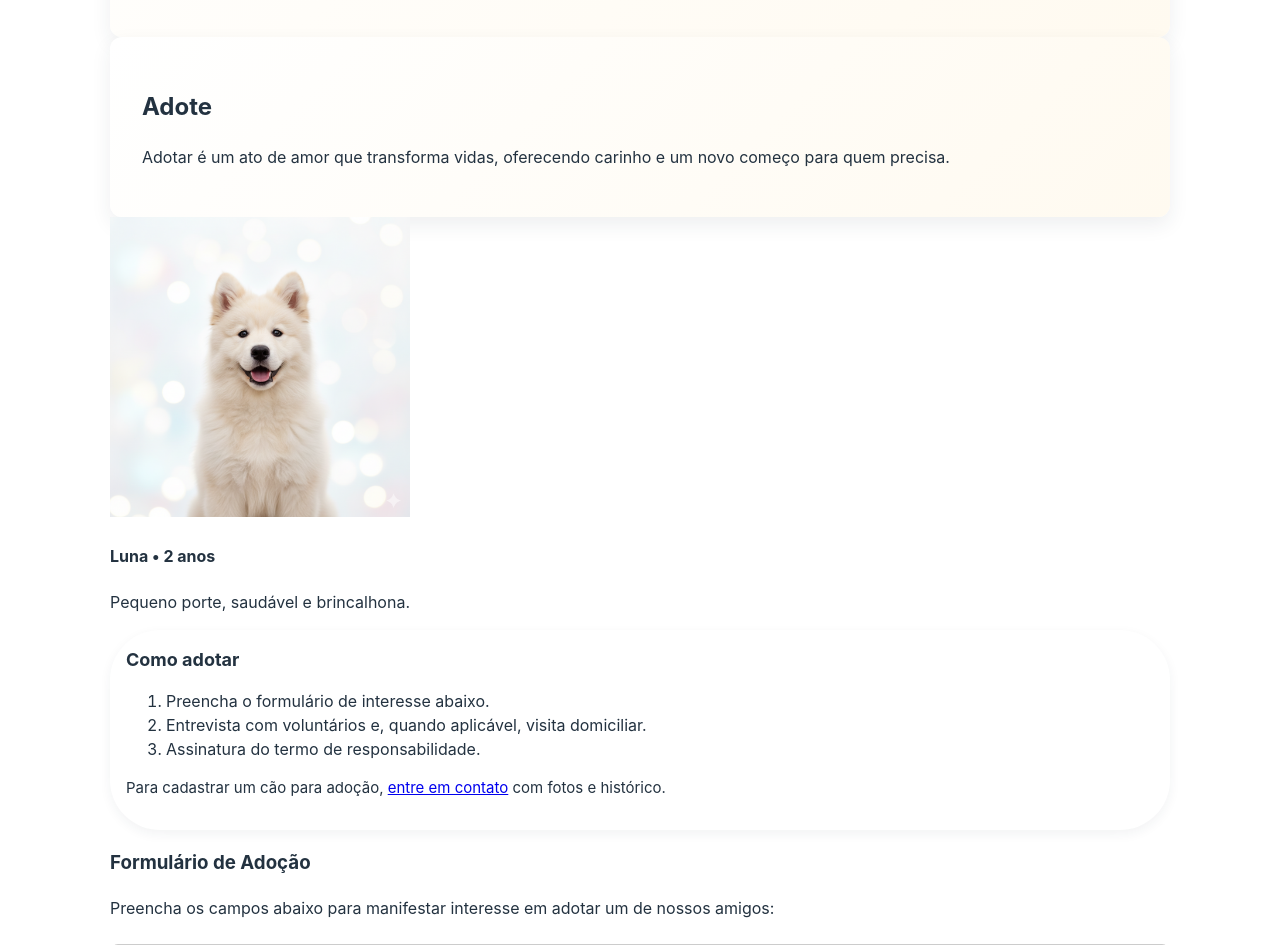
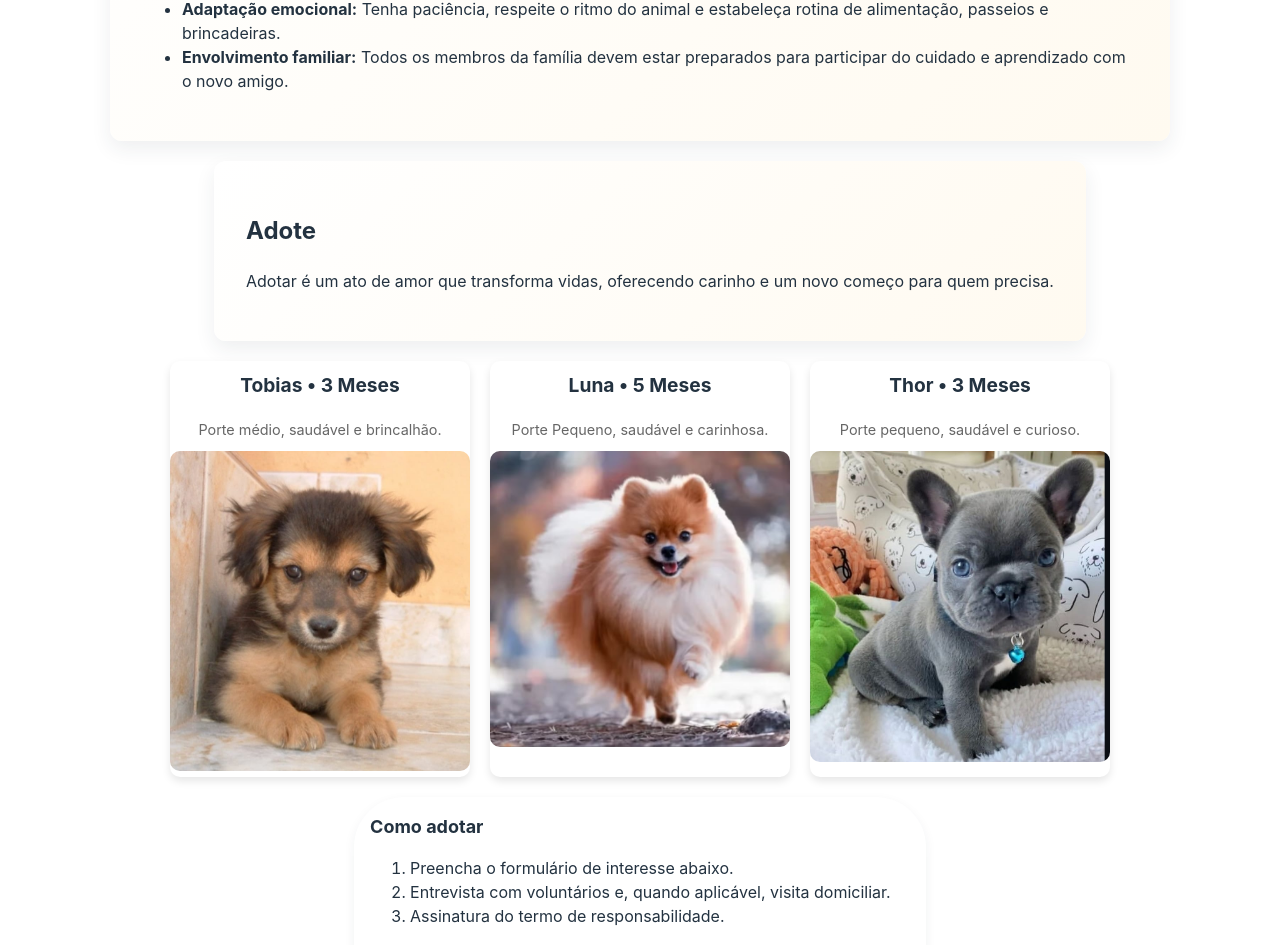
Before and after one commit to Brenocosta74/patinhas, a Flask app: template templates/adocao.html in a window 1280 px wide. Shown: the part 2080-3025 px from the top of the page. Run offline with Flask 3, Linux system fonts and the light colour scheme; the template is opened without the code that fills it, so the values that code supplies are empty.

Commit message:
Site finalizado

```diff
--- a/static/css/styles.css
+++ b/static/css/styles.css
@@ -1,6 +1,6 @@
 :root {
   --mint: #efd735;
-  --accent: #FF8A4B; /* Cor laranja para o header */
+  --accent: #FF8A4B;
   --dark: #233240;
   --muted: #6b7b86;
   --card: #ffffff;
@@ -8,7 +8,6 @@
   font-family: Inter, system-ui, -apple-system, 'Segoe UI', Roboto, 'Helvetica Neue', Arial;
 }
 
-/* Reset */
 html, body {
   margin: 0;
   padding: 0;
@@ -18,7 +17,6 @@ html, body {
   box-sizing: border-box;
 }
 
-/* Corpo */
 body {
   min-height: 100%;
   margin: 0;
@@ -28,14 +26,12 @@ body {
   font-family: var(--font);
 }
 
-/* Container */
 .container {
   max-width: 1100px;
   margin: 0 auto;
   padding: 0 20px;
 }
 
-/* Header */
 #main-header {
   top: 0;
   left: 0;
--- a/templates/adocao.html
+++ b/templates/adocao.html
@@ -68,6 +68,41 @@
 .close:hover {
   color: #000;
 }
+
+.container {
+  display: flex;
+  flex-wrap: wrap;
+  gap: 20px;
+  justify-content: center;
+}
+
+.pet-thumbnail {
+  width: 300px;
+  text-align: center;
+  cursor: pointer;
+  box-shadow: 0 4px 8px rgba(0, 0, 0, 0.1);
+  border-radius: 10px;
+  overflow: hidden;
+  background-color: #fff;
+}
+
+.pet-thumbnail img {
+  width: 100%;
+  border-radius: 10px;
+}
+
+.pet-thumbnail h3 {
+  margin-top: 10px;
+  font-size: 1.2em;
+}
+
+.pet-thumbnail p {
+  color: #666;
+  font-size: 0.9em;
+  margin-bottom: 10px;
+}
+
+
 </style>
 
 <body>
@@ -97,7 +132,7 @@
     <h2>Adoção Responsável</h2>
     <p>Adotar é um ato de amor e responsabilidade. Cada cachorro disponível para adoção tem uma história e está à espera de uma nova chance de ser feliz. Ao escolher adotar, você não apenas ganha um companheiro leal, mas também transforma uma vida, oferecendo carinho, cuidado e um lar de verdade.</p>
   </section>
-
+<br>
   <section class="hero-card section">
     <h2>Processo de Adoção Seguro</h2>
     <p>Saiba como seguir etapas confiáveis, garantindo que a adoção seja segura para você e para o cachorro.</p>
@@ -116,7 +151,7 @@
     <h3>ONGs e abrigos parceiros</h3>
     <p>Conheça instituições comprometidas com o bem-estar animal, onde você pode encontrar cães à espera de um lar amoroso.</p>
   </section>
-
+<br>
   <section class="hero-card section">
     <h2>Como ser um lar temporário</h2>
     <p>Aprenda a acolher cães temporariamente, oferecendo cuidados e carinho enquanto esperam pela adoção definitiva.</p>
@@ -148,7 +183,7 @@
       <li><strong>Semana 4:</strong> Fotos, relatório e avaliação de saúde.</li>
     </ul>
   </section>
-
+<br>
   <section class="hero-card section">
     <h2>Preparação para a Adoção</h2>
     <p>Dicas práticas para preparar sua casa e rotina, garantindo que o novo amigo se adapte com conforto e segurança.</p>
@@ -160,32 +195,78 @@
       <li><strong>Envolvimento familiar:</strong> Todos os membros da família devem estar preparados para participar do cuidado e aprendizado com o novo amigo.</li>
     </ul>
   </section>
-
+<br>
   <section class="hero-card section">
     <h2>Adote</h2>
     <p>Adotar é um ato de amor que transforma vidas, oferecendo carinho e um novo começo para quem precisa.</p>
   </section>
 
-    <div class="pet-thumbnail" onclick="openModal('Tobias', '4 anos', 'médio', 'Animal vacinado, castrado (quando informado), perfil dócil. Para adotar, preencha o formulário de interesse.')">
-  <img src="../static/imagens/charlie.png" alt="Tobias" width="300px">
-  <h4>Luna • 2 anos</h4>
-  <p>Pequeno porte, saudável e brincalhona.</p>
+
+<!-- Pet 1: Tobias -->
+<div class="pet-thumbnail" onclick="openModal('Tobias', '3 Meses', 'Médio', 'Animal vacinado, castrado (quando informado), perfil dócil. Para adotar, preencha o formulário de interesse.', 'Tobias')">
+  <h3>Tobias • 3 Meses</h3>
+  <p>Porte médio, saudável e brincalhão.</p>
+  <img src="../static/imagens/Tobias.jpeg" alt="Tobias" width="300px">
 </div>
 
-<!-- Modal -->
-<div id="petModal" class="modal">
+<div id="petModal-Tobias" class="modal">
   <div class="modal-content">
-    <span class="close" onclick="closeModal()">&times;</span>
+    <span class="close" onclick="closeModal('Tobias')">&times;</span>
     <div class="modal-body">
-      <img id="modalImg" src="../static/imagens/charlie.png" alt="Pet" />
-      <h2 id="modalName">Luna</h2>
-      <p><strong>Idade:</strong> <span id="modalAge">2 anos</span></p>
-      <p><strong>Tamanho:</strong> <span id="modalSize">Pequeno</span></p>
-      <p id="modalDesc">Animal vacinado, castrado (quando informado), perfil dócil, brincalhona. Para adotar, preencha o formulário de interesse.</p>
+      <img id="modalImg-Tobias" src="../static/imagens/Tobias.jpeg" alt="Pet" />
+      <h2 id="modalName-Tobias">Tobias</h2>
+      <p><strong>Idade:</strong> <span id="modalAge-Tobias">3 Meses</span></p>
+      <p><strong>Porte:</strong> <span id="modalSize-Tobias">Médio</span></p>
+      <p id="modalDesc-Tobias">Animal vacinado, castrado (quando informado), perfil dócil, brincalhão. Para adotar, preencha o formulário de interesse.</p>
       <button class="btn" onclick="location.href='#formulario-adoção'">Tenho interesse</button>
     </div>
   </div>
 </div>
+
+<!-- Pet 2: Luna -->
+<div class="pet-thumbnail" onclick="openModal('Luna', '5 Meses', 'Pequeno', 'Animal vacinada, castrada (quando informado), perfil dócil. Para adotar, preencha o formulário de interesse.', 'Luna')">
+  <h3>Luna • 5 Meses</h3>
+  <p>Porte Pequeno, saudável e carinhosa.</p>
+  <img src="../static/imagens/Luna.jpeg" alt="Luna" width="300px">
+</div>
+
+<div id="petModal-Luna" class="modal">
+  <div class="modal-content">
+    <span class="close" onclick="closeModal('Luna')">&times;</span>
+    <div class="modal-body">
+      <img id="modalImg-Luna" src="../static/imagens/Luna.jpeg" alt="Pet" />
+      <h2 id="modalName-Luna">Luna</h2>
+      <p><strong>Idade:</strong> <span id="modalAge-Luna">5 Meses</span></p>
+      <p><strong>Porte:</strong> <span id="modalSize-Luna">Pequeno</span></p>
+      <p id="modalDesc-Luna">Animal vacinada, castrada (quando informado), perfil dócil e carinhosa. Para adotar, preencha o formulário de interesse.</p>
+      <button class="btn" onclick="location.href='#formulario-adoção'">Tenho interesse</button>
+    </div>
+  </div>
+</div>
+
+<!-- Pet 3: Thor -->
+<div class="pet-thumbnail" onclick="openModal('Thor', '3 Meses', 'Pequeno', 'Animal vacinado, castrado (quando informado), perfil dócil. Para adotar, preencha o formulário de interesse.', 'Thor')">
+  <h3>Thor • 3 Meses</h3>
+  <p>Porte pequeno, saudável e curioso.</p>
+  <img src="../static/imagens/Thor.jpeg" alt="Thor" width="300px">
+</div>
+
+<div id="petModal-Thor" class="modal">
+  <div class="modal-content">
+    <span class="close" onclick="closeModal('Thor')">&times;</span>
+    <div class="modal-body">
+      <img id="modalImg-Thor" src="../static/imagens/Thor.jpeg" alt="Pet" />
+      <h2 id="modalName-Thor">Thor</h2>
+      <p><strong>Idade:</strong> <span id="modalAge-Thor">3 Meses</span></p>
+      <p><strong>Porte:</strong> <span id="modalSize-Thor">Pequeno</span></p>
+      <p id="modalDesc-Thor">Animal vacinado, castrado (quando informado), perfil dócil e curioso, preencha o formulário de interesse.</p>
+      <button class="btn" onclick="location.href='#formulario-adoção'">Tenho interesse</button>
+    </div>
+  </div>
+</div>
+
+
+
 
     <aside>
       <div class="card">
@@ -239,27 +320,27 @@
 </footer>
 
 <script>
-  document.getElementById('nav-toggle').addEventListener('click', function() {
-    document.querySelector('.nav-menu').classList.toggle('open');
-  });
-  function openModal(name, age, size, desc) {
-  document.getElementById('modalName').textContent = name;
-  document.getElementById('modalAge').textContent = age;
-  document.getElementById('modalSize').textContent = size;
-  document.getElementById('modalDesc').textContent = desc;
-  document.getElementById('petModal').style.display = 'block';
+function openModal(name, age, size, desc, pet) {
+  document.getElementById('modalName-' + pet).textContent = name;
+  document.getElementById('modalAge-' + pet).textContent = age;
+  document.getElementById('modalSize-' + pet).textContent = size;
+  document.getElementById('modalDesc-' + pet).textContent = desc;
+  document.getElementById('petModal-' + pet).style.display = 'block';
 }
 
-function closeModal() {
-  document.getElementById('petModal').style.display = 'none';
+function closeModal(pet) {
+  document.getElementById('petModal-' + pet).style.display = 'none';
 }
 
-// Fecha o modal se clicar fora do conteúdo
 window.onclick = function(event) {
-  if (event.target == document.getElementById('petModal')) {
-    closeModal();
-  }
+  const modals = document.querySelectorAll('.modal');
+  modals.forEach(modal => {
+    if (event.target == modal) {
+      closeModal(modal.id.split('-')[1]);
+    }
+  });
 }
+
 </script>
 
 </body>
```
Also changed, not shown: static/imagens/Gemini_Generated_Image_yqmlwqyqmlwqyqml (1).png (deleted), static/imagens/Luna.jpeg (added), static/imagens/PIPOCA.png (deleted), static/imagens/Thor.jpeg (added), static/imagens/Tobias.jpeg (added), static/imagens/charlie.png (deleted).
